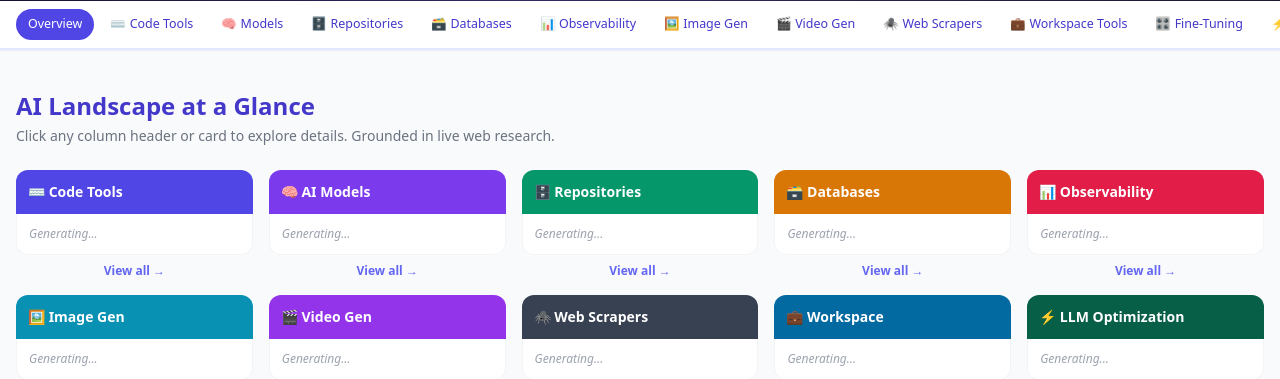
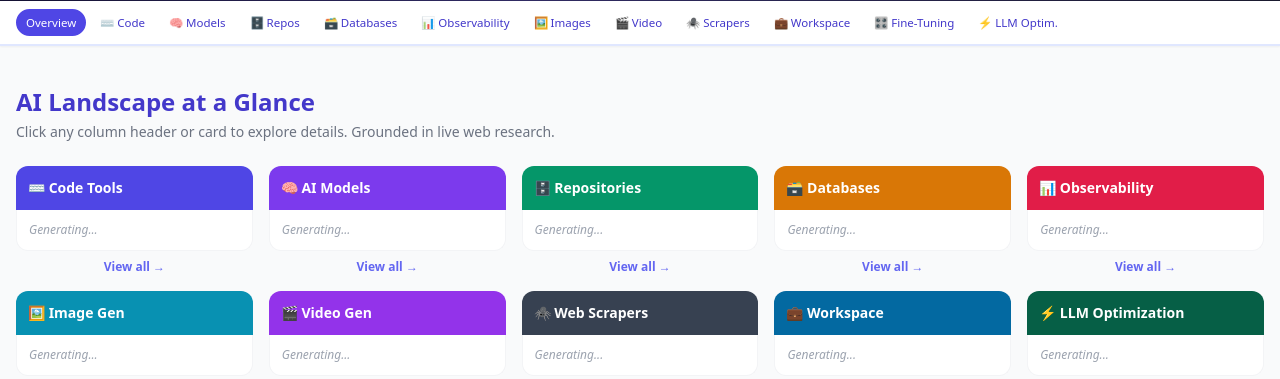
Before and after one commit to nosnow111/ai-landscape, a Python web app: template templates/index.html in a window 1280 px wide. Shown: the part 99-478 px from the top of the page. Run offline with Jinja, Linux system fonts and the light colour scheme; the template is opened without the code that fills it, so the values that code supplies are empty; some libraries are stand-ins or nearby versions.

Commit message:
Shorten tab labels and tighten padding so all 12 tabs fit

```diff
--- a/templates/index.html
+++ b/templates/index.html
@@ -10,9 +10,9 @@
     .tab-panel { display: none; }
     .tab-panel.active { display: block; }
     .tab-btn {
-      padding: 4px 10px;
+      padding: 3px 8px;
       border-radius: 9999px;
-      font-size: 0.78rem;
+      font-size: 0.72rem;
       font-weight: 500;
       white-space: nowrap;
       border: 2px solid transparent;
@@ -75,17 +75,17 @@
 <nav class="sticky top-0 z-10 bg-white border-b-2 border-indigo-100 shadow-sm">
   <div class="max-w-7xl mx-auto px-4 flex gap-1 overflow-x-auto py-2">
     <button class="tab-btn active" onclick="showTab('overview')">Overview</button>
-    <button class="tab-btn" onclick="showTab('code-tools')">⌨️ Code Tools</button>
+    <button class="tab-btn" onclick="showTab('code-tools')">⌨️ Code</button>
     <button class="tab-btn" onclick="showTab('models')">🧠 Models</button>
-    <button class="tab-btn" onclick="showTab('repositories')">🗄️ Repositories</button>
+    <button class="tab-btn" onclick="showTab('repositories')">🗄️ Repos</button>
     <button class="tab-btn" onclick="showTab('databases')">🗃️ Databases</button>
     <button class="tab-btn" onclick="showTab('observability')">📊 Observability</button>
-    <button class="tab-btn" onclick="showTab('image-gen')">🖼️ Image Gen</button>
-    <button class="tab-btn" onclick="showTab('video-gen')">🎬 Video Gen</button>
-    <button class="tab-btn" onclick="showTab('web-scrapers')">🕷️ Web Scrapers</button>
-    <button class="tab-btn" onclick="showTab('workspace')">💼 Workspace Tools</button>
+    <button class="tab-btn" onclick="showTab('image-gen')">🖼️ Images</button>
+    <button class="tab-btn" onclick="showTab('video-gen')">🎬 Video</button>
+    <button class="tab-btn" onclick="showTab('web-scrapers')">🕷️ Scrapers</button>
+    <button class="tab-btn" onclick="showTab('workspace')">💼 Workspace</button>
     <button class="tab-btn" onclick="showTab('fine-tuning')">🎛️ Fine-Tuning</button>
-    <button class="tab-btn" onclick="showTab('llm-optimization')">⚡ LLM Optimization</button>
+    <button class="tab-btn" onclick="showTab('llm-optimization')">⚡ LLM Optim.</button>
   </div>
 </nav>
 
```
Also changed, not shown: docs/index.html (+9 -9 lines).
